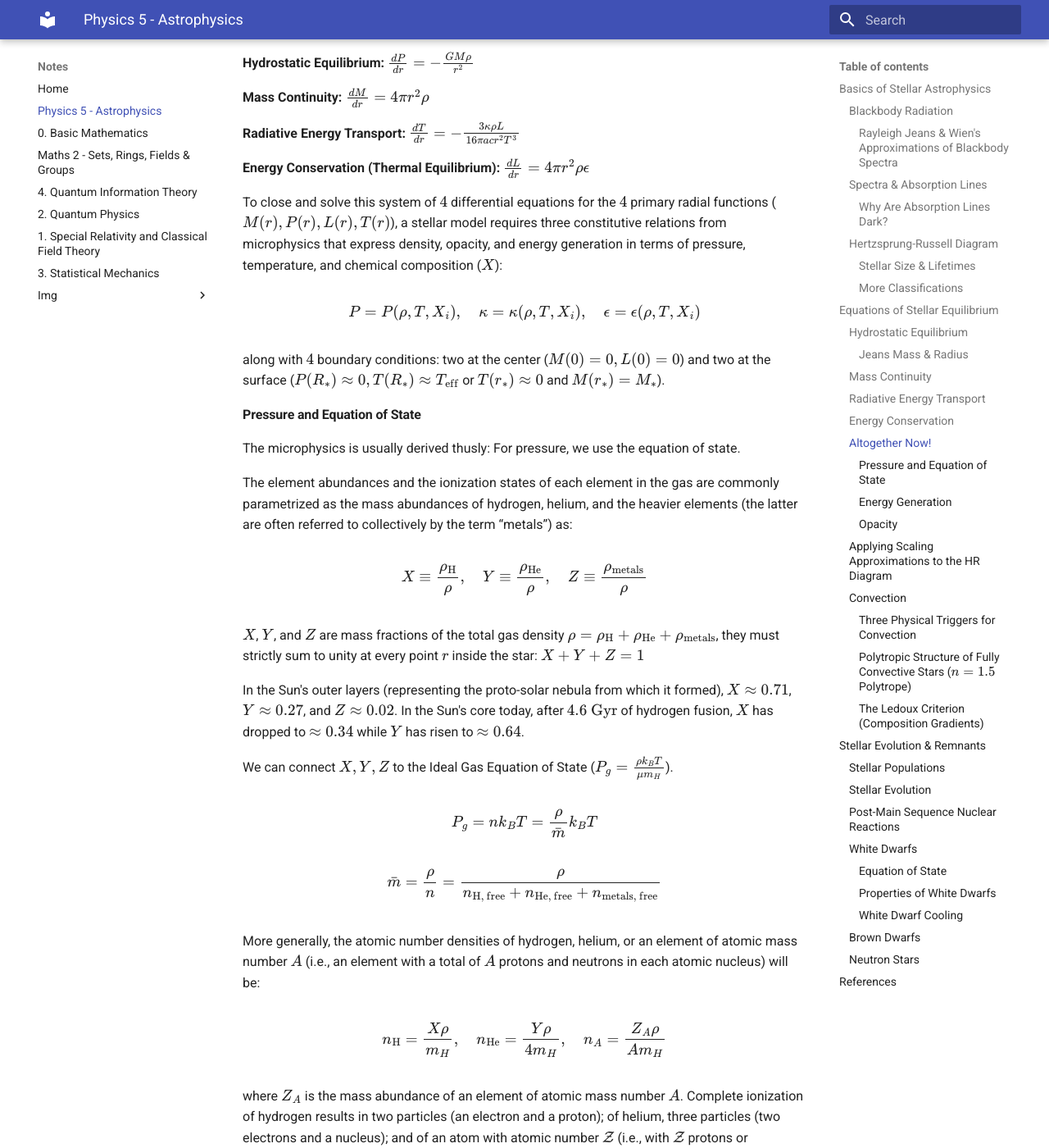
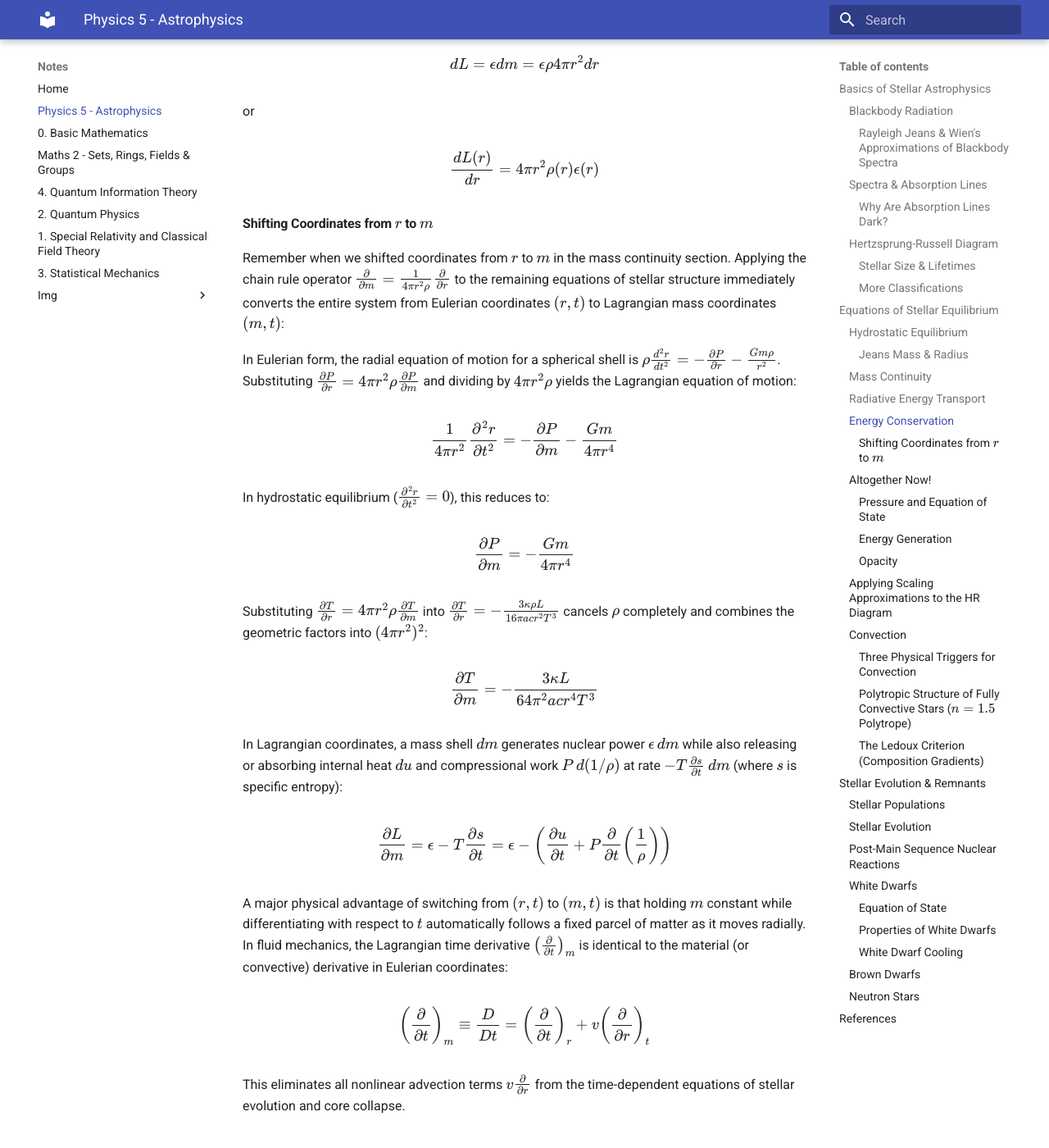
Before and after one commit to regstuff/notes, an MkDocs documentation site: the page built from docs/Physics_Astrophysics.md, in a window 1280 px wide and 1400 px high, scrolled down 35672 px. Shown: the whole window at 82% size. Built offline with MkDocs 1.6.1 and Material for MkDocs 9.7.7, drawn with Linux system fonts in a browser that asks for light colours; some of the changed text lies outside the part shown.

Commit message:
Update Physics_Astrophysics.md

```diff
--- a/docs/Physics_Astrophysics.md
+++ b/docs/Physics_Astrophysics.md
@@ -662,7 +662,7 @@
 
 $$dM(r) = \rho(r)4\pi r^2 dr, \quad \text{which is} \quad \frac{dM(r)}{dr} = 4\pi r^2\rho(r)$$
 
-If we also consider variation with time, we get:
+This is almost always a good approximation for stellar interiors. But if we also consider variation with time (important for mass loss in stellar winds or mass gain in accretion disks), we get:
 
 $$dm(r, t) = 4\pi r^2\rho\,dr - 4\pi r^2\rho v\,dt$$
 
@@ -674,13 +674,21 @@
 
 $$\frac{\partial}{\partial t}\left(4\pi r^2\rho\right) = \frac{\partial}{\partial r}\left(-4\pi r^2\rho v\right) \implies \frac{\partial \rho}{\partial t} + \frac{1}{r^2}\frac{\partial}{\partial r}\left(r^2\rho v\right) = 0$$
 
-Notice what happens if you move _with_ a fluid shell at its radial velocity $v = \frac{dr}{dt}$. Substituting $dr = v\,dt$ into your equation gives:
+Notice what happens if we move with a fluid shell at its radial velocity $v = \frac{dr}{dt}$. Substituting $dr = v\,dt$ into the equation gives:
 
 $$dm(r, t) = 4\pi r^2\rho(v\,dt) - 4\pi r^2\rho v\,dt = 0$$
 
 That means the enclosed mass $m$ inside a moving fluid shell stays strictly constant as the star expands or contracts! For this reason, numerical stellar evolution codes almost never use radius $r$ as the independent spatial variable (Eulerian coordinates, where the outer boundary $R(t)$ moves wildly by factors of $10^3$ during the red giant phase). Instead, they invert the variables and use the enclosed mass $m$ as the independent spatial coordinate and radius $r(m, t)$ as the dependent variable (Lagrangian coordinates), where the star always spans the fixed domain $0 \le m \le M$, and the mass continuity equation becomes:
 
 $$\left(\frac{\partial r}{\partial m}\right)_t = \frac{1}{4\pi r^2\rho}$$
+
+We can thus write all quantities as functions of $m$, i.e.,  $r = r(m)$,  $\rho = \rho(m)$,  $P = P(m)$, etc. Using the coordinate transformation $r \to m$, i.e.:
+
+$$\frac{\partial}{\partial m} = \frac{\partial}{\partial r} \cdot \frac{\partial r}{\partial m}$$
+
+The mass continuity equation of stellar structure becomes in terms of the coordinate $m$:
+
+$$\frac{\partial r}{\partial m} = \frac{1}{4\pi r^2\rho}$$
 
 ### Radiative Energy Transport
 
@@ -753,6 +761,31 @@
 or
 
 $$\frac{dL(r)}{dr} = 4\pi r^2 \rho(r)\epsilon(r)$$
+
+#### Shifting Coordinates from $r$ to $m$
+Remember when we shifted coordinates from $r$ to $m$ in the mass continuity section. Applying the chain rule operator $\frac{\partial}{\partial m} = \frac{1}{4\pi r^2\rho}\frac{\partial}{\partial r}$ to the remaining equations of stellar structure immediately converts the entire system from Eulerian coordinates $(r, t)$ to Lagrangian mass coordinates $(m, t)$:
+
+In Eulerian form, the radial equation of motion for a spherical shell is $\rho\frac{d^2 r}{dt^2} = -\frac{\partial P}{\partial r} - \frac{Gm\rho}{r^2}$. Substituting $\frac{\partial P}{\partial r} = 4\pi r^2\rho\frac{\partial P}{\partial m}$ and dividing by $4\pi r^2\rho$ yields the Lagrangian equation of motion:
+
+$$\frac{1}{4\pi r^2}\frac{\partial^2 r}{\partial t^2} = -\frac{\partial P}{\partial m} - \frac{Gm}{4\pi r^4}$$
+
+In hydrostatic equilibrium ($\frac{\partial^2 r}{\partial t^2} = 0$), this reduces to:
+
+$$\frac{\partial P}{\partial m} = -\frac{Gm}{4\pi r^4}$$
+
+Substituting $\frac{\partial T}{\partial r} = 4\pi r^2\rho\frac{\partial T}{\partial m}$ into $\frac{\partial T}{\partial r} = -\frac{3\kappa\rho L}{16\pi ac r^2 T^3}$ cancels $\rho$ completely and combines the geometric factors into $(4\pi r^2)^2$:
+
+$$\frac{\partial T}{\partial m} = -\frac{3\kappa L}{64\pi^2 ac r^4 T^3}$$
+
+In Lagrangian coordinates, a mass shell $dm$ generates nuclear power $\epsilon\,dm$ while also releasing or absorbing internal heat $du$ and compressional work $P\,d(1/\rho)$ at rate $-T\frac{\partial s}{\partial t}\,dm$ (where $s$ is specific entropy):
+
+$$\frac{\partial L}{\partial m} = \epsilon - T\frac{\partial s}{\partial t} = \epsilon - \left(\frac{\partial u}{\partial t} + P\frac{\partial}{\partial t}\left(\frac{1}{\rho}\right)\right)$$
+
+A major physical advantage of switching from $(r, t)$ to $(m, t)$ is that holding $m$ constant while differentiating with respect to $t$ automatically follows a fixed parcel of matter as it moves radially. In fluid mechanics, the Lagrangian time derivative $\left(\frac{\partial}{\partial t}\right)_m$ is identical to the material (or convective) derivative in Eulerian coordinates:
+
+$$\left(\frac{\partial}{\partial t}\right)_m \equiv \frac{D}{Dt} = \left(\frac{\partial}{\partial t}\right)_r + v\left(\frac{\partial}{\partial r}\right)_t$$
+
+This eliminates all nonlinear advection terms $v\frac{\partial}{\partial r}$ from the time-dependent equations of stellar evolution and core collapse.
 
 ### Altogether Now!
 We have now assembled the complete system of four first-order nonlinear differential equations that govern the interior structure of any static, spherically symmetric radiative star:
```
